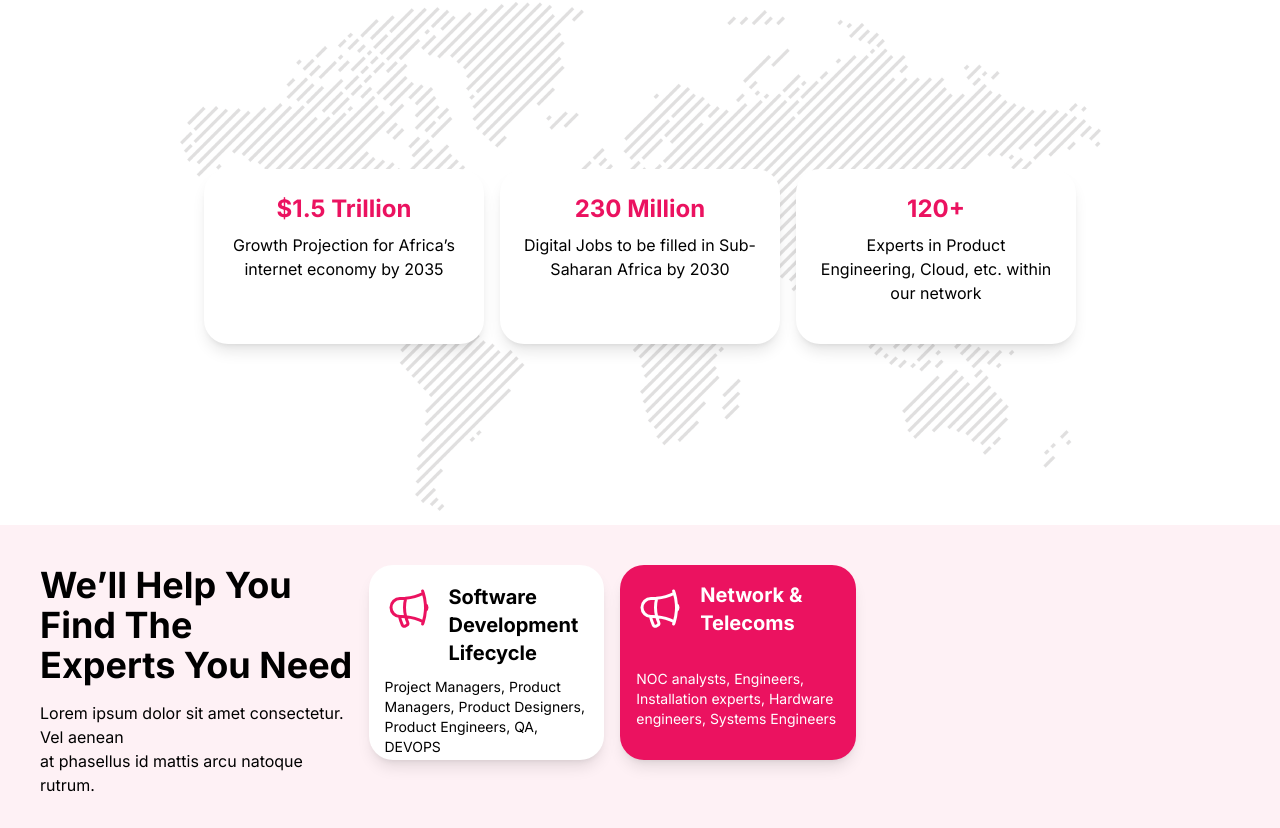
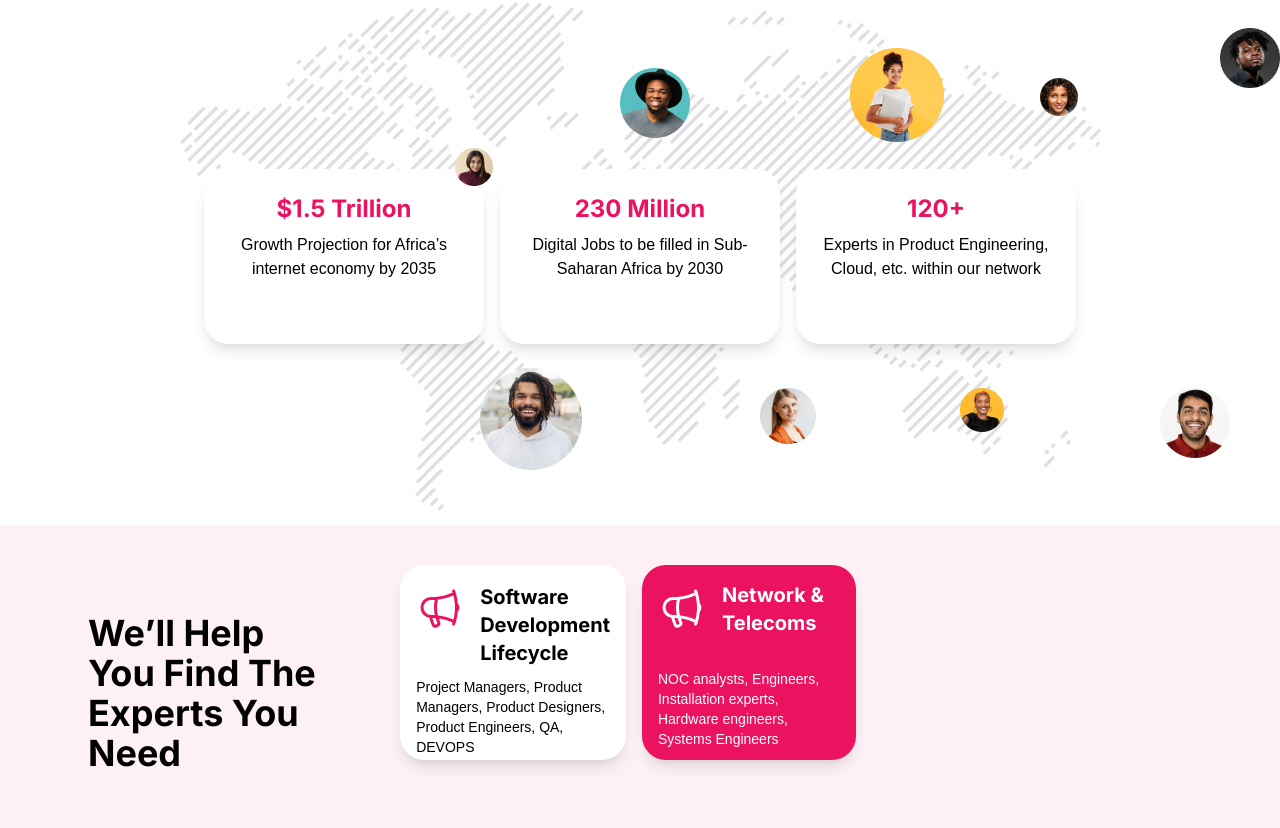
Before and after one commit to Robinkariuki/landing-page, a Next.js app: page / in a window 1280 px wide. Shown: the part 1512-2340 px from the top of the page. Built offline with nearby package versions, Linux system fonts and the light colour scheme.

Commit message:
made fixes

```diff
--- a/app/componets/About-us.js
+++ b/app/componets/About-us.js
@@ -7,10 +7,10 @@ const AboutUs = () => {
   return (
     <div className="pl-64 pt-16 bg-white"  style={{height:596}}>
       <div className="flex flex-col md:flex-row">
-        <div className="md:w-1/2 p-4">
+        <div className="md:w-1/3 p-4">
           <h1 className="text-4xl font-bold  mb-4">About Us</h1>
           <h2 className="text-lg font-semibold text-[#EB1260] mb-2">Who We Are</h2>
-          <p className="mb-4 text-base text-wrap">
+          <p className="mb-4 text-base ">
           At SISCOM, we bridge the gap between skilled tech talent <br/> and businesses in need of digital transformation.<br/> Whether you&apos;re an SME or a high-tech enterprise, our on-demand<br/> network of engineers, developers, and product<br/> managers is ready to accelerate your projects.
           </p>
           <h2 className="text-lg font-semibold text-[#EB1260] mb-2 ">Our Mission</h2>
@@ -19,7 +19,7 @@ const AboutUs = () => {
           </p>
         </div>
 
-    <div className="flex justify-between gap-x-4">
+    <div className="flex justify-between gap-x-4 mr-96">
   <div className='flex flex-col gap-y-4'>
     <Image
       src="/images/Image1.png"
--- a/app/componets/Statistics.js
+++ b/app/componets/Statistics.js
@@ -38,10 +38,44 @@ const Statistics = () => {
           <p>Experts in Product Engineering, Cloud, etc. within our network</p>
         </div>
       </div>
-       {/* Avatars */}
-       {/* <div className="absolute top-10 left-10">
-          <Image src="/images/person1.png" alt="Avatar 1" width={50} height={50} />
-          </div>  */}
+   {/* Avatars */}
+<div className="absolute top-[160px] left-[455px] z-10">
+  <Image src="/images/person1.png" alt="Avatar 1" width={38} height={38} />
+</div>
+
+<div className="absolute top-[80px] left-[620px] z-10">
+  <Image src="/images/person2.png" alt="Avatar 1" width={70} height={70} />
+</div>
+
+
+<div className="absolute top-[60px] left-[850px] z-10">
+  <Image src="/images/person3.png" alt="Avatar 1" width={94} height={94} />
+</div>
+
+
+<div className="absolute top-[90px] left-[1040px] z-10">
+  <Image src="/images/person4.png" alt="Avatar 1" width={38} height={38} />
+</div>
+<div className="absolute top-[40px] left-[1220px] z-10">
+  <Image src="/images/person5.png" alt="Avatar 1" width={102} height={102} />
+</div>
+<div className="absolute top-[400px] left-[1160px] z-10">
+  <Image src="/images/person9.png" alt="Avatar 1" width={70} height={70} />
+
+</div>
+<div className="absolute top-[400px] left-[960px] z-10">
+  <Image src="/images/person8.png" alt="Avatar 1" width={44} height={44} />
+</div>
+
+<div className="absolute top-[400px] left-[760px] z-10">
+  <Image src="/images/person7.png" alt="Avatar 1" width={56} height={56} />
+</div>
+
+<div className="absolute top-[380px] left-[480px] z-10">
+  <Image src="/images/person6.png" alt="Avatar 1" width={102} height={102} />
+</div>
+
+
     </div>
     </div>
   );
--- a/app/componets/pool.js
+++ b/app/componets/pool.js
@@ -8,14 +8,11 @@ const Pool = () => {
         {/* First Row */}
         <div className="flex space-x-4 justify-end mr-96 ">
           <div>
-            <h1 className="text-4xl font-bold mb-4">
+            <h1 className="text-4xl font-bold mb-4 p-12">
               We’ll Help You Find The
               <br /> Experts You Need
             </h1>
-            <p className="mb-4 text-base">
-              Lorem ipsum dolor sit amet consectetur. Vel aenean
-              <br /> at phasellus id mattis arcu natoque rutrum.
-            </p>
+
           </div>
           <div className="rounded-3xl w-[301px] shadow-lg h-[195px] bg-white p-4 mr-20">
             <div className="text-left">
--- a/app/globals.css
+++ b/app/globals.css
@@ -1,6 +1,7 @@
 @tailwind base;
 @tailwind components;
 @tailwind utilities;
+@import url('https://fonts.googleapis.com/css2?family=Poppins:wght@300;400;500;600;700&display=swap');
 
 :root {
   --foreground-rgb: 0, 0, 0;
@@ -14,6 +15,10 @@
     --background-start-rgb: 0, 0, 0;
     --background-end-rgb: 0, 0, 0;
   }
+}
+
+p {
+  font-family: 'Poppins', sans-serif;
 }
 
 /* body {
```
